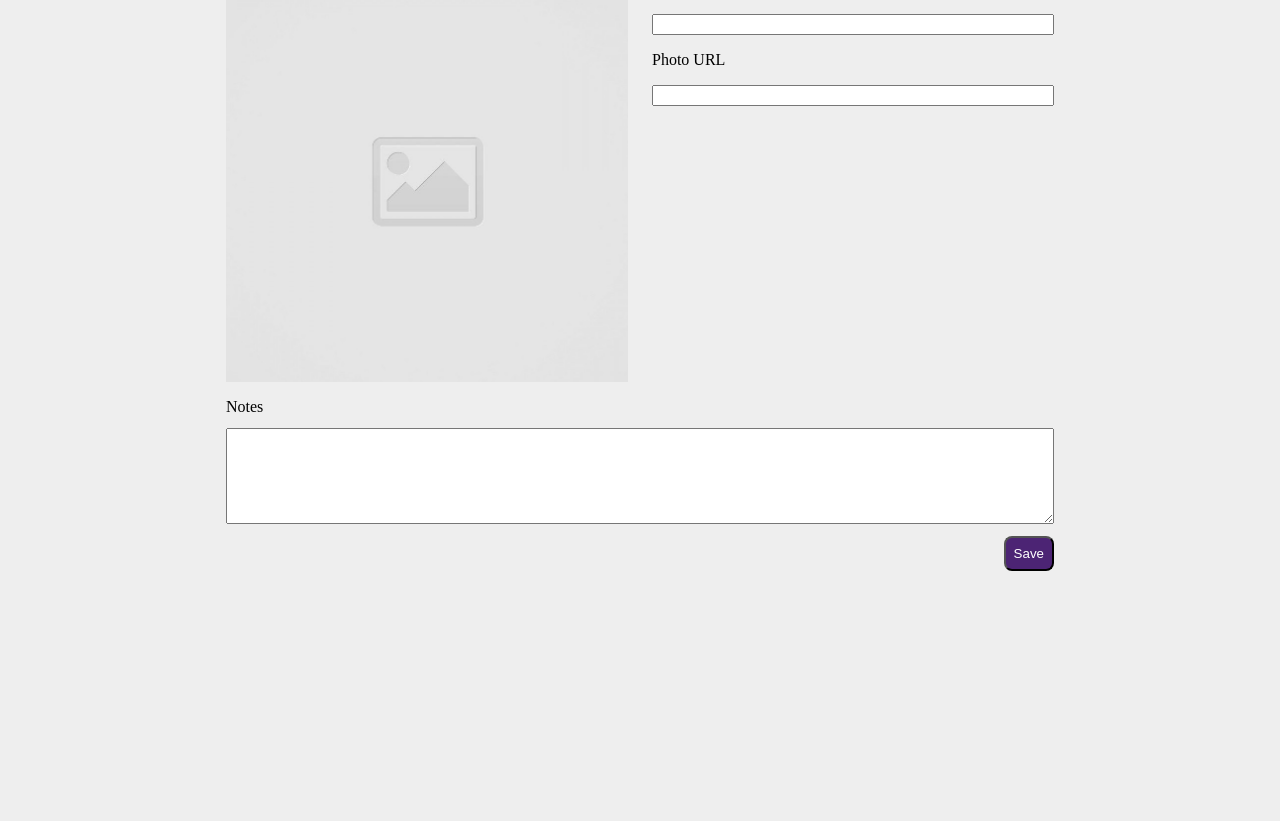
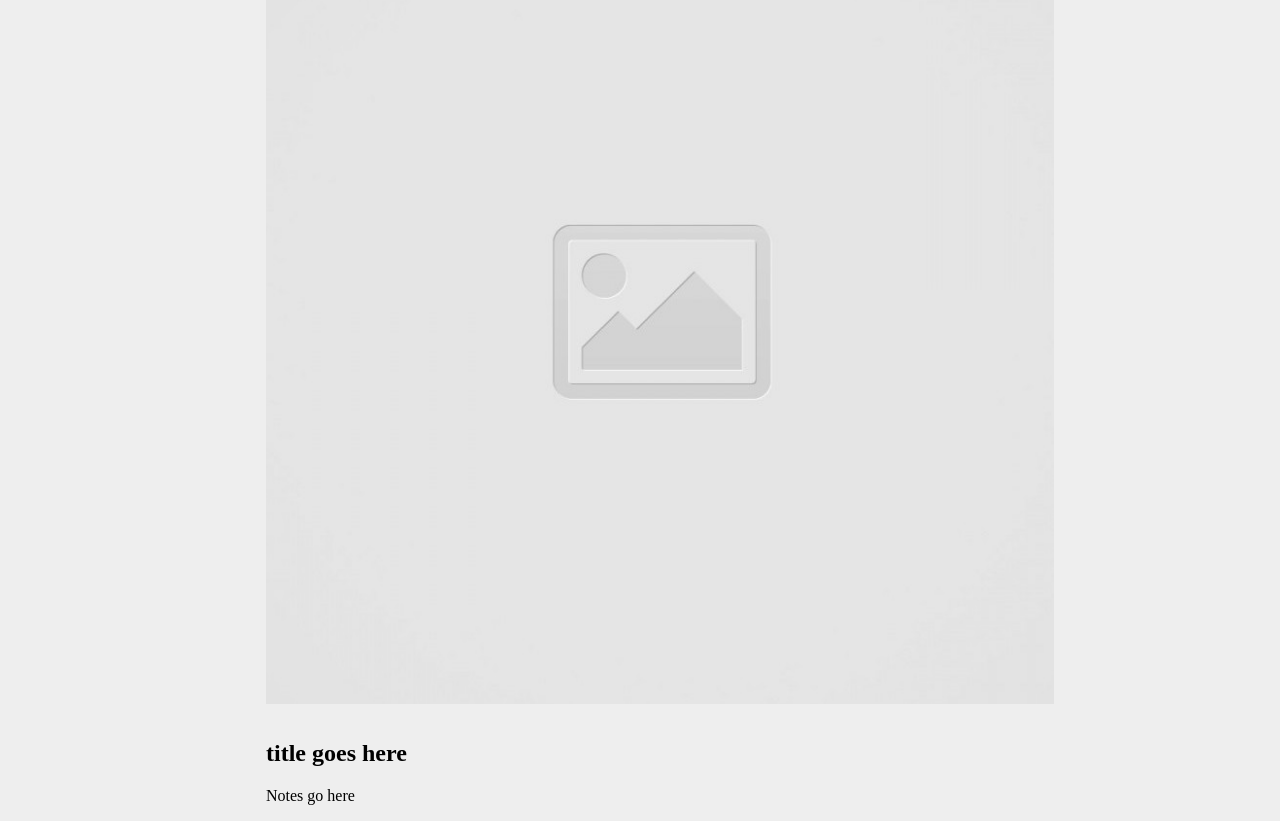
Before and after one commit to Ost-Ethan/code-journal, a plain HTML site: page index.html in a window 1280 px wide. Shown: the part 180-1001 px from the top of the page. Before the commit the page ends 800 px from the top, so only its background shows below. Drawn offline with Linux system fonts and the light colour scheme.

Commit message:
added a ul element to data-entries on index.html, and formatted it to hold an entry properly

```diff
--- a/css/styles.css
+++ b/css/styles.css
@@ -42,3 +42,7 @@ header {
   padding: 0.5rem;
   border-radius: 0.5rem;
 }
+
+li {
+  list-style-type: none;
+}
--- a/index.html
+++ b/index.html
@@ -26,7 +26,7 @@
       </div>
     </header>
     <main class="container">
-      <div data-view="entry-form">
+      <div data-view="entry-form" class="hidden">
         <form class="journal-entry">
           <div class="row">
             <div class="column-full">
@@ -70,7 +70,26 @@
           </div>
         </form>
       </div>
-      <div data-view="entries" class="hidden"></div>
+      <div data-view="entries" class="shown">
+        <div class="row">
+          <div class="column-full">
+            <ul>
+              <li>
+                <img
+                  class="image"
+                  src="images/placeholder-image-square.jpg"
+                  alt="" />
+                <div class="title-list">
+                  <h2>title goes here</h2>
+                </div>
+                <div class="notes-list">
+                  <p>Notes go here</p>
+                </div>
+              </li>
+            </ul>
+          </div>
+        </div>
+      </div>
     </main>
     <script src="js/data.js"></script>
     <script src="js/main.js"></script>
```
